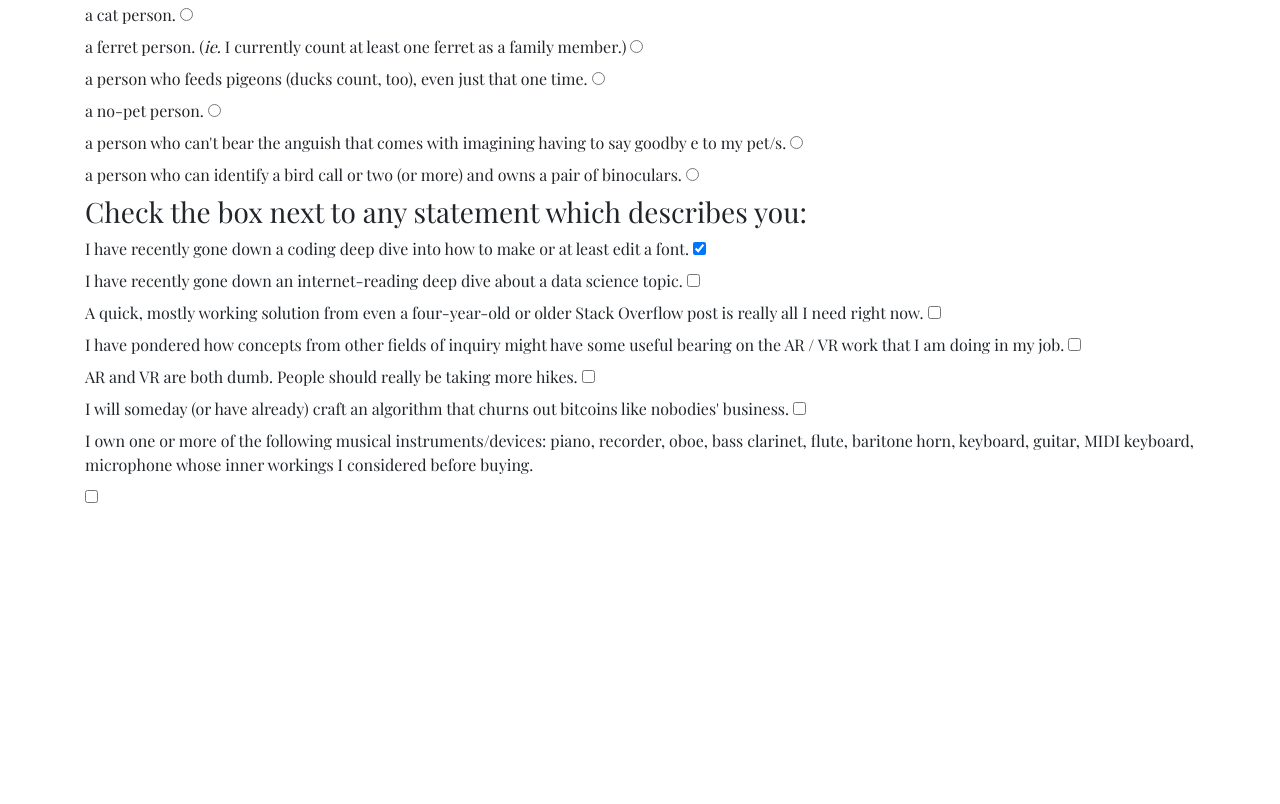
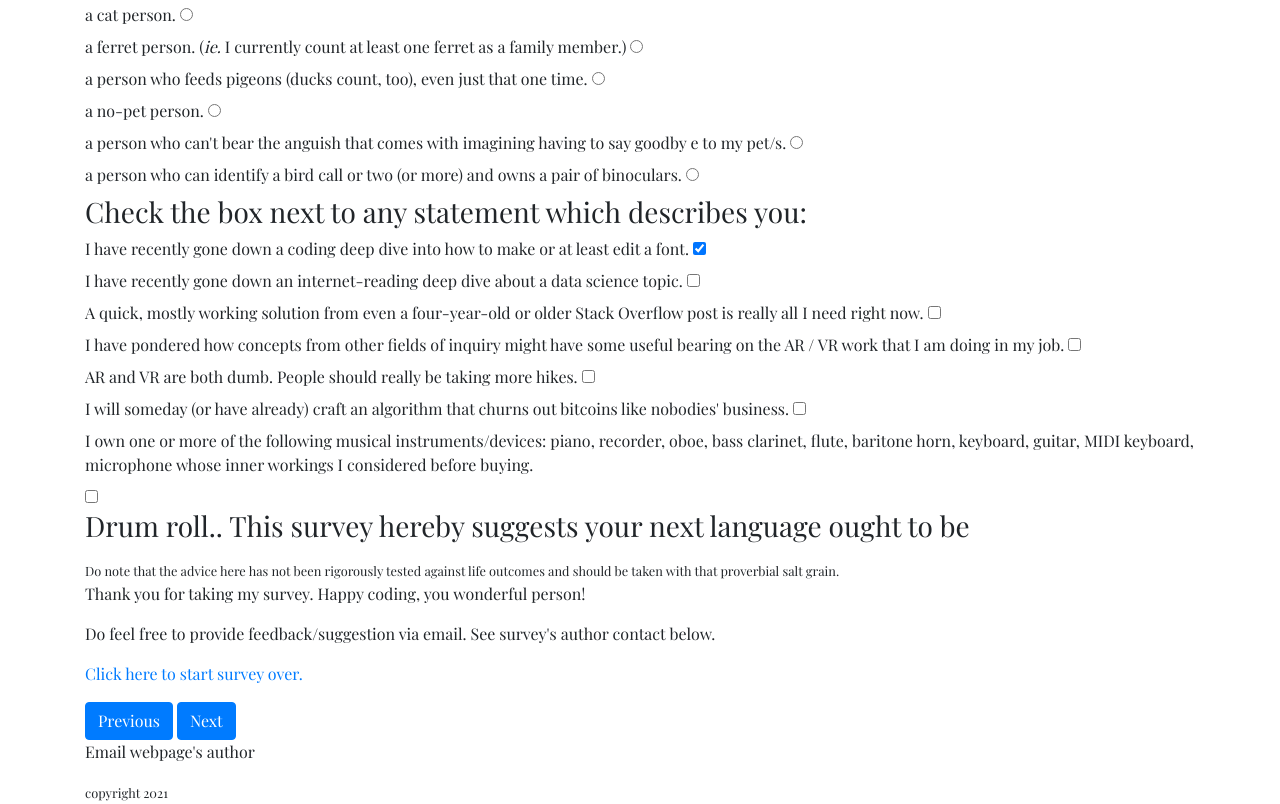
Before and after one commit to sinkstyt/next-lang, a plain HTML site: page index.html in a window 1280 px wide. Shown: the part 1077-1881 px from the top of the page. Before the commit the page ends 1586 px from the top, so only its background shows below. Drawn offline with nearby package versions, Linux system fonts and the light colour scheme.

Commit message:
add div.results, footer w nav buttons, contact link

```diff
--- a/index.html
+++ b/index.html
@@ -134,6 +134,23 @@
         </div>
       </div>
     </form>
+    <div class="results">
+      <h3 class="results-heading">Drum roll.. This survey hereby suggests your next language ought to be</h3>
+      <p class="suggest-lang"></p>
+      <small class="disclaimer">Do note that the advice here has not been rigorously tested against life outcomes and should be taken with that proverbial salt grain.</small>
+      <p>Thank you for taking my survey. Happy coding, you wonderful person!</p>
+      <p>Do feel free to provide feedback/suggestion via email. See survey's author contact below.</p>
+      <p><a href="#" alt="takes user back to survey start">Click here to start survey over.</a></p>
+    </div>
+    <footer>
+      <div class="survey-nav">
+        <button class="btn btn-primary">Previous</button>
+        <button class="btn btn-primary">Next</button>
+      </div>
+      <div class="copyright">
+        <p>Email webpage's author <a href="mailto"></a></p>
+        <small>copyright 2021</small>
+    </footer>
   </div>
 </body>
 </html>
```
